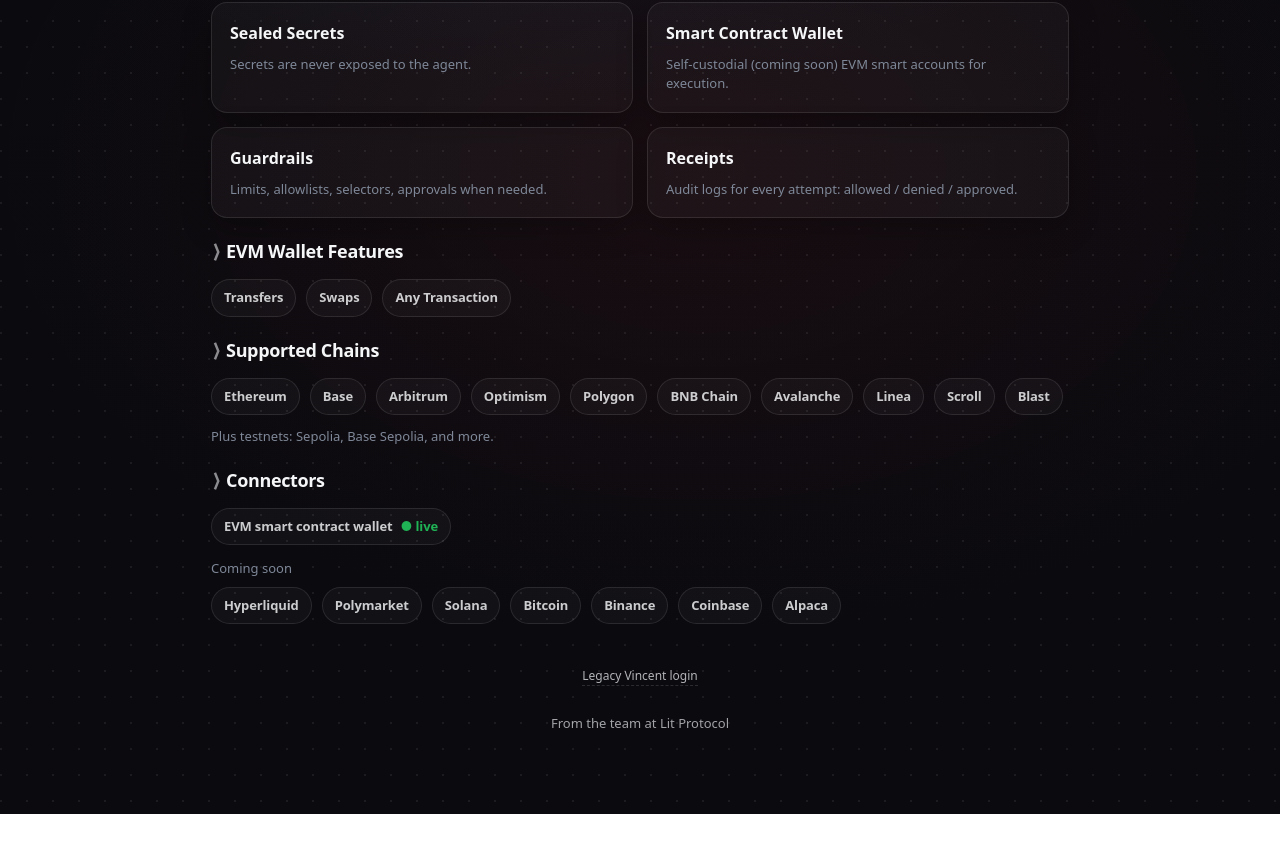
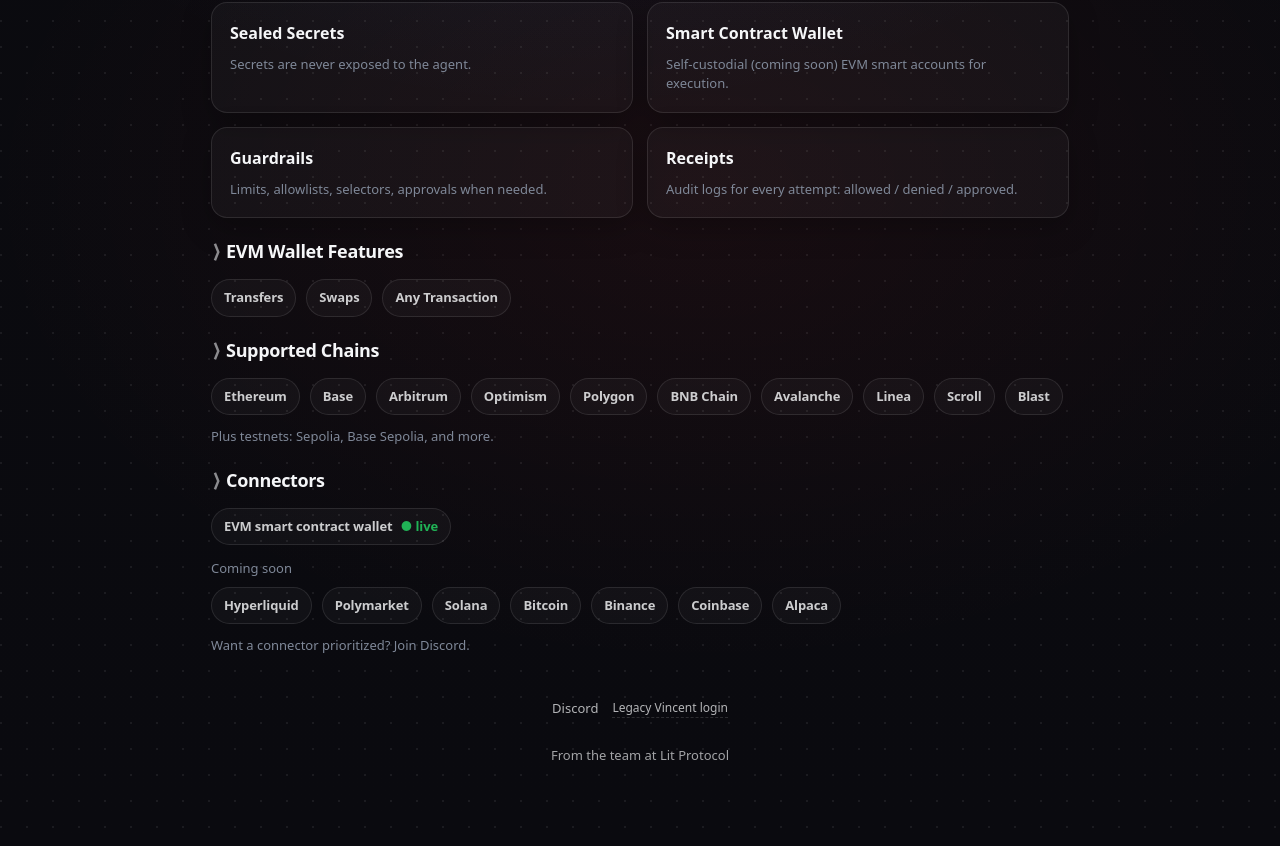
Before and after one commit to HeyVincent-ai/Vincent, a React (Vite) app in the folder frontend/: page / in a window 1280 px wide. Shown: the part 708-1554 px from the top of the page. Before the commit the page ends 1522 px from the top, so only its background shows below. Built offline with nearby package versions, Linux system fonts and the light colour scheme; no server answers; what @stytch/react, @stytch/vanilla-js would draw is missing.

Commit message:
add discord

```diff
--- a/frontend/src/pages/Landing.tsx
+++ b/frontend/src/pages/Landing.tsx
@@ -653,11 +653,13 @@
                 <span className="pill">Coinbase</span>
                 <span className="pill">Alpaca</span>
               </div>
-              {/*
               <div className="micro" style={{ marginTop: 12 }}>
-                Want a connector prioritized? Join Discord.
+                Want a connector prioritized?{' '}
+                <a href="https://discord.gg/FPkF6cZf" target="_blank" rel="noreferrer">
+                  Join Discord
+                </a>
+                .
               </div>
-              */}
             </section>
 
             {/* Stay in the loop
@@ -705,11 +707,14 @@
             */}
 
             <div className="footer" style={{ marginTop: 24 }}>
-              {/*
-              <a href="#" title="Discord">
+              <a
+                href="https://discord.gg/FPkF6cZf"
+                target="_blank"
+                rel="noreferrer"
+                title="Discord"
+              >
                 Discord
               </a>
-              */}
               <a
                 className="legacyLink"
                 href="https://dashboard.heyvincent.ai"
```
